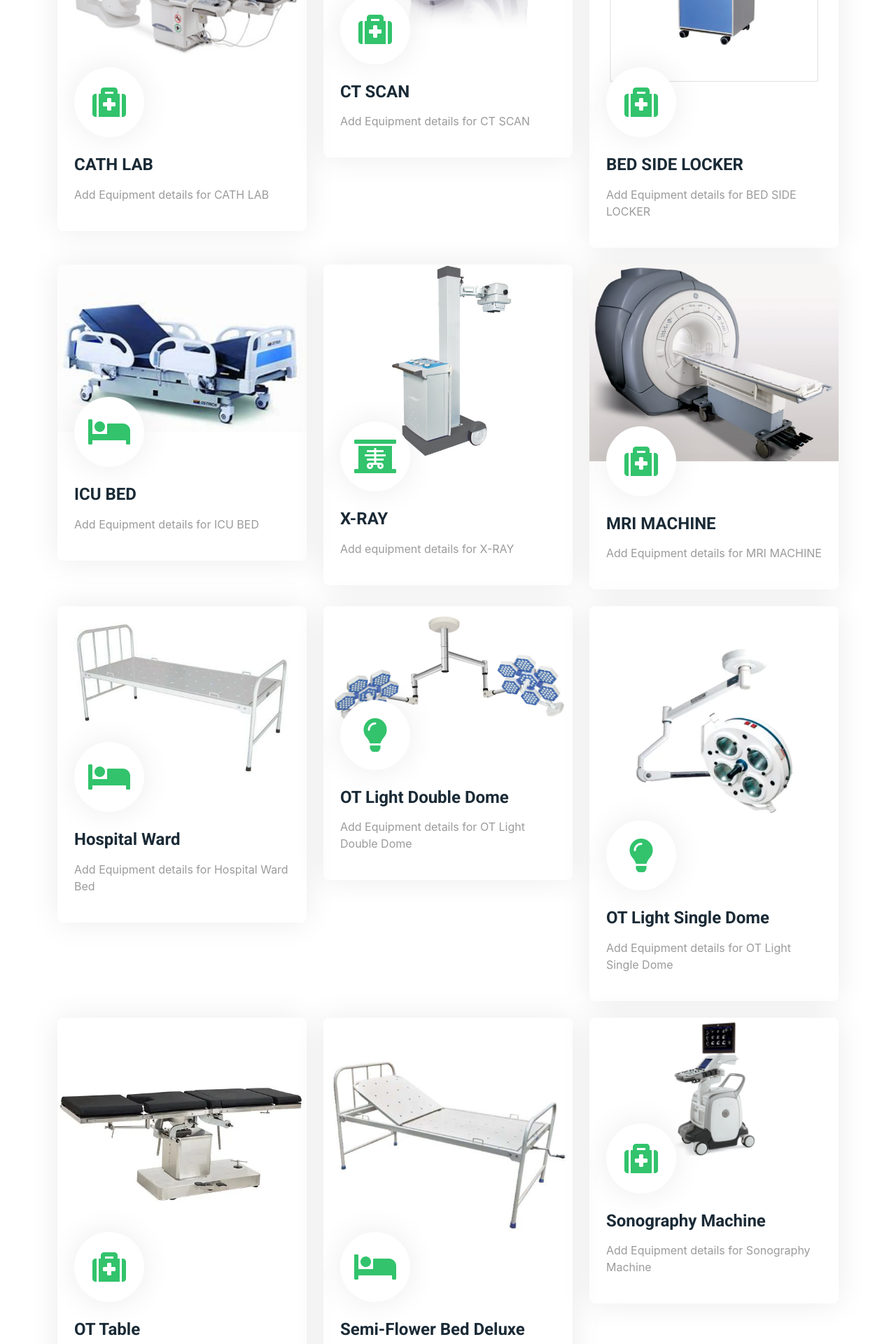
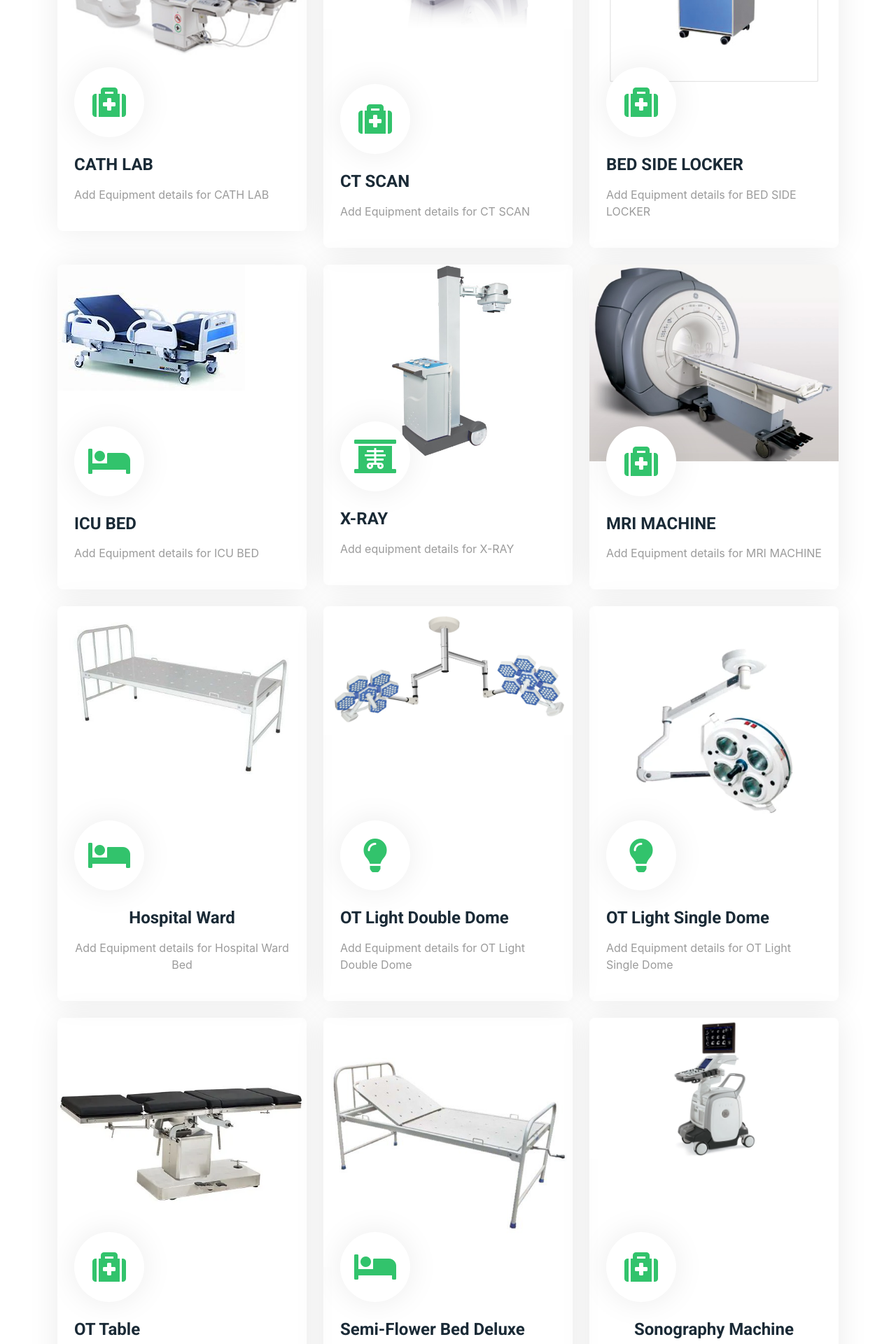
Before and after one commit to maheshtawade2308/solarproject, a React (Create React App) app: page /meditech in a window 1280 px wide. Shown: the part 400-2320 px from the top of the page at 70% size. Built offline with nearby package versions, Linux system fonts and the light colour scheme.

Commit message:
meditech img alignment, meditech products button add

```diff
--- a/src/components/Navbar.js
+++ b/src/components/Navbar.js
@@ -52,7 +52,7 @@ export default function Navbar() {
         </button>
         <div className="collapse navbar-collapse" id="navbarCollapse">
             <div className="navbar-nav ms-auto p-4 p-lg-0">
-            <NavLink to="/meditech" className="nav-item nav-link" activeClassName="active-link">Meditech</NavLink>
+            {/* <NavLink to="/meditech" className="nav-item nav-link" activeClassName="active-link">Meditech</NavLink> */}
             <NavLink to="/solarproject" className="nav-item nav-link" activeClassName="active-link">Home</NavLink>
             <NavLink to="/about" className="nav-item nav-link" activeClassName="active-link">About</NavLink>
             <NavLink to="/service" className="nav-item nav-link" activeClassName="active-link">Services</NavLink>
@@ -73,8 +73,8 @@ export default function Navbar() {
                 </div>  */}
 
             </div>
-            {/* <a href="https://www.adanisolar.com/Solar-Calculator" className="btn btn-primary rounded-0 py-4 px-lg-5 d-none d-lg-block">Solar Calculator<i
-                    className="fa fa-arrow-right ms-3"></i></a> */}
+            <NavLink to="/meditech" className="btn btn-primary rounded-0 py-4 px-lg-5 d-none d-lg-block">Meditech Products<i
+                    className="fa fa-arrow-right ms-3"></i></NavLink>
         </div>
     </nav>
     </div>
--- a/src/components/meditech/Meditech.js
+++ b/src/components/meditech/Meditech.js
@@ -46,11 +46,11 @@ const Meditech = () => {
             </div>
         </div>
         <div className="col-md-6 col-lg-4 wow fadeInUp" data-wow-delay="0.3s">
-            <div className="service-item rounded overflow-hidden">
+            <div className="service-item rounded overflow-hidden" style={{ height: '100%', position: 'relative' }}>
                 {/* <img className="img-fluid" src="img/img-600x400-2.jpg" alt=""/> */}
-                <img className="img-fluid" src={ct_scan}    alt="" style={{width:"100%"}} />
-                <div className="position-relative p-4 pt-0">
-                    <div className="service-icon">
+                <img className="img-fluid" src={ct_scan}    alt="" />
+                <div className="position-absolute bottom-0 start-0 p-4 pt-0 w-100">
+                    <div className="service-icon text-center">
                         <i className="fa fa-medkit fa-3x"></i>
                     </div>
                     <h4 className="mb-3">CT SCAN</h4>
@@ -74,10 +74,10 @@ const Meditech = () => {
             </div>
         </div>
         <div className="col-md-6 col-lg-4 wow fadeInUp" data-wow-delay="0.1s">
-            <div className="service-item rounded overflow-hidden">
-                <img className="img-fluid" src={icu_bed}    alt="" style={{width:"100%"}} />
-                <div className="position-relative p-4 pt-0">
-                    <div className="service-icon">
+            <div className="service-item rounded overflow-hidden" style={{ height: '100%', position: 'relative' }}>
+                <img className="img-fluid" src={icu_bed}    alt=""  />
+                <div className="position-absolute bottom-0 start-0 p-4 pt-0 w-100">
+                    <div className="service-icon text-center">
                         <i className="fa fa-bed fa-3x"></i>
                     </div>
                     <h4 className="mb-3">ICU BED</h4>
@@ -115,22 +115,22 @@ const Meditech = () => {
             </div>
         </div>
                            <div className="col-md-6 col-lg-4 wow fadeInUp" data-wow-delay="0.7s">
-                            <div className="service-item rounded overflow-hidden">
-                                <img className="img-fluid" src={hospital_ward} alt="" style={{ width: "100%" }} />
-                                <div className="position-relative p-4 pt-0">
-                                    <div className="service-icon">
+                                <div className="service-item rounded overflow-hidden" style={{ height: '100%', position: 'relative' }}>
+                                    <img className="img-fluid" src={hospital_ward} alt="" />
+                                    <div className="position-absolute bottom-0 start-0 p-4 pt-0 w-100">
+                                        <div className="service-icon text-center">
                                             <i className="fa fa-bed fa-3x"></i>
                                         </div>
-                                    <h4 className="mb-3">Hospital Ward</h4>
-                                    <p>Add Equipment details for Hospital Ward Bed</p>
+                                        <h4 className="mb-3 text-center">Hospital Ward</h4>
+                                        <p className="text-center">Add Equipment details for Hospital Ward Bed</p>
                                     </div>
                                 </div>
                            </div>
                         <div className="col-md-6 col-lg-4 wow fadeInUp" data-wow-delay="0.9s">
-                            <div className="service-item rounded overflow-hidden">
-                                <img className="img-fluid" src={ot_light_double_dom} alt="" style={{ width: "100%" }} />
-                                <div className="position-relative p-4 pt-0">
-                                    <div className="service-icon">
+                            <div className="service-item rounded overflow-hidden" style={{ height: '100%', position: 'relative' }}>
+                                <img className="img-fluid" src={ot_light_double_dom} alt=""/>
+                                <div className="position-absolute bottom-0 start-0 p-4 pt-0 w-100">
+                                    <div className="service-icon text-center">
                                         <i className="fa fa-lightbulb fa-3x"></i>
                                     </div>
                                     <h4 className="mb-3">OT Light Double Dome</h4>
@@ -175,14 +175,14 @@ const Meditech = () => {
                             </div>
                         </div>
                         <div className="col-md-6 col-lg-4 wow fadeInUp" data-wow-delay="1.1s">
-                            <div className="service-item rounded overflow-hidden">
-                                <img className="img-fluid" src={sonography} alt="" style={{ width: "100%" }} />
-                                <div className="position-relative p-4 pt-0">
-                                    <div className="service-icon">
+                                <div className="service-item rounded overflow-hidden" style={{ height: '100%', position: 'relative' }}>
+                                    <img className="img-fluid" src={sonography} alt="" />
+                                    <div className="position-absolute bottom-0 start-0 p-4 pt-0 w-100">
+                                        <div className="service-icon text-center">
                                             <i className="fa fa-medkit fa-3x"></i>
                                         </div>
-                                    <h4 className="mb-3">Sonography Machine</h4>
-                                    <p>Add Equipment details for Sonography Machine</p>
+                                        <h4 className="mb-3 text-center">Sonography Machine</h4>
+                                        <p className="text-center">Add Equipment details for Sonography Machine</p>
                                     </div>
                                 </div>
                             </div>
```
Lines whose indentation alone changed are shown as unchanged.
